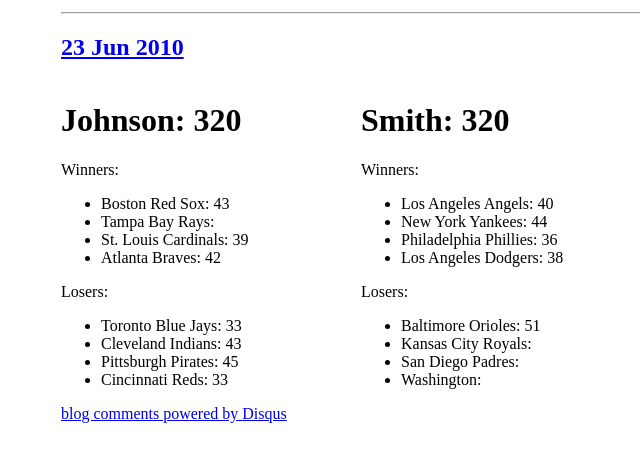
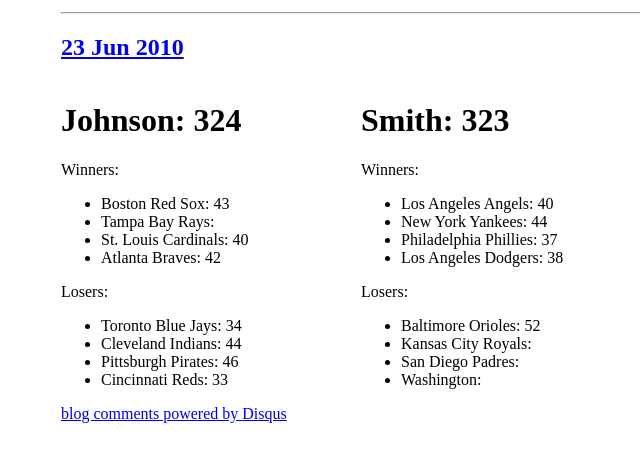
Before and after one commit to travisj/thebet, a Jekyll site: the page built from _posts/2010-06-23-Results.markdown, in a window 1280 px wide. Shown: the part 247-703 px from the top of the page, without its empty margins (279-919 px from the left). Built offline with Jekyll 4.4.1, drawn with Linux system fonts in a browser that asks for light colours; nearby versions of some CDN libraries; Markdown is read by kramdown in place of the engine named in the settings; comment, search, counter and statistics services are not loaded.

Commit message:
adding todays results

```diff
--- a/_posts/2010-06-23-Results.markdown
+++ b/_posts/2010-06-23-Results.markdown
@@ -1,21 +1,21 @@
 ---
 layout: post
-johnson: 320
-smith: 320
-tor: 33
-cle: 43
+johnson: 324
+smith: 323
+tor: 34
+cle: 44
 bos: 43
 tb: 42
-pit: 45
+pit: 46
 cin: 33
-stl: 39
+stl: 40
 atl: 42
-bal: 51
+bal: 52
 kc: 43
 nyy: 44
 laa: 40
 sd: 29
-wsh: 39
-phi: 36
+wsh: 40
+phi: 37
 lad: 38
 ---
```
